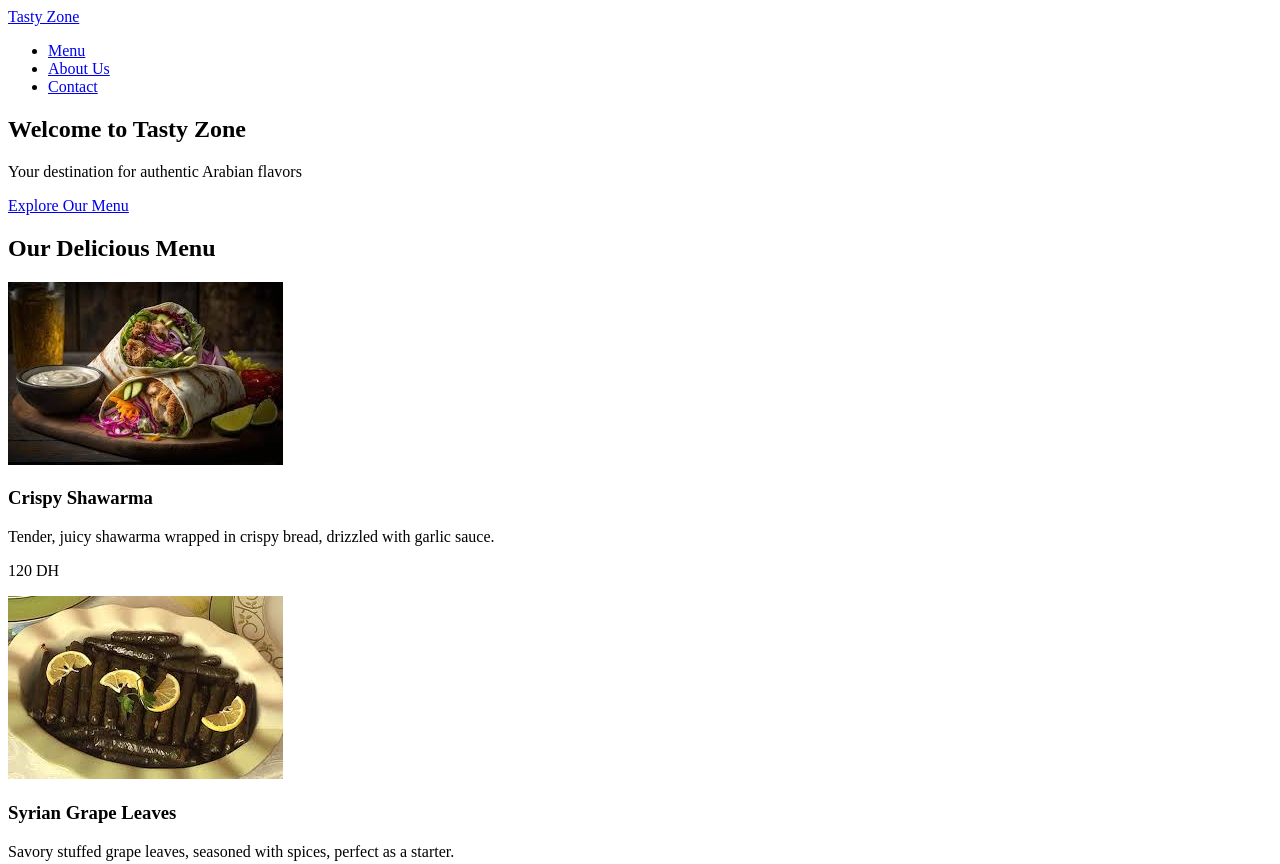
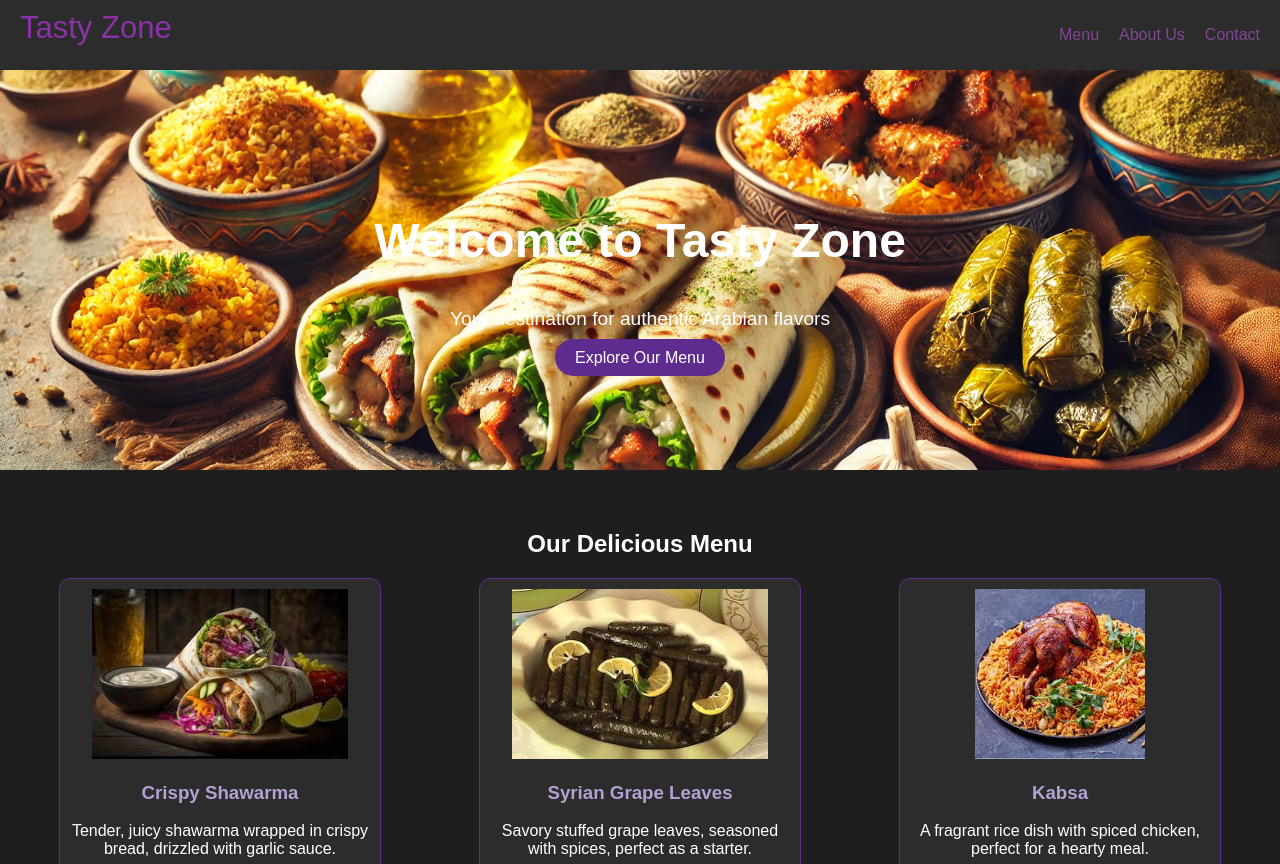
Before and after one commit to IKRAMLE/tasty-zone, a plain HTML site: page index.html in a window 1280 px wide. Shown: the top 864 px of the page. Drawn offline with Linux system fonts and the light colour scheme.

Commit message:
css updated still have the menu to work on it

```diff
--- a/index.html
+++ b/index.html
@@ -4,7 +4,7 @@
   <meta charset="UTF-8">
   <meta name="viewport" content="width=device-width, initial-scale=1.0">
   <title>Tasty Zone</title>
-  <link rel="stylesheet" href="styles.css"> <!-- Link to external CSS -->
+  <link rel="stylesheet" href="styles.css">
 </head>
 <body>
     <!-- Header Section -->
--- a/styles.css
+++ b/styles.css
@@ -0,0 +1,170 @@
+
+body {
+  font-family: Arial, sans-serif;
+  margin: 0;
+  padding: 0;
+  background-color: #1e1e1e;
+  color: #ffffff;
+}
+
+.container {
+  display: flex;
+  justify-content: space-between;
+}
+
+.navbar {
+  background-color: #2c2c2c;
+  padding: 10px 20px;
+}
+
+.navbar-brand {
+  color: #8b32a9;
+  font-size: 31px;
+  text-decoration: none;
+}
+
+.navbar-nav {
+  list-style: none;
+  display: flex;
+  gap: 20px;
+}
+
+.nav-link {
+  color: #804793;
+  text-decoration: none;
+}
+
+.nav-link:hover {
+  color: #fff;
+}
+
+/* Hero Section */
+.hero {
+  background-image: url('tastyzone.jpg');
+  background-size: cover;
+  background-position: center;
+  height: 400px;
+  display: flex;
+  flex-direction: column;
+  align-items: center;
+  justify-content: center;
+  text-align: center;
+}
+
+.hero h1 {
+  font-size: 3em;
+  font-weight: bold;
+}
+
+.hero p {
+  font-size: 1.2em;
+}
+
+.btn {
+  background-color: #5e2b8f;
+  color: #fff;
+  padding: 10px 20px;
+  border: none;
+  text-decoration: none;
+  font-size: 16px;
+  border-radius: 23px;
+}
+
+.btn:hover {
+  background-color: #3b1d53;
+}
+
+/* Section */
+.section {
+  padding: 40px 20px;
+}
+
+.section h2 {
+  text-align: center;
+  margin-bottom: 20px;
+}
+
+/* Menu Section */
+.menu-container {
+  display: flex;
+  justify-content: space-around;
+  gap: 20px;
+}
+
+.menu-item {
+  background-color: #2c2c2c;
+  border: 1px solid #5e2b8f;
+  padding: 10px;
+  border-radius: 11px;
+  text-align: center;
+  max-width: 300px;
+}
+
+.menu-item img {
+  max-width: 100%;
+  height: 170px;
+}
+
+.menu-item h3 {
+  color: #b5a0d2;
+}
+
+.price {
+  font-weight: bold;
+}
+
+/* About Section */
+.about-container {
+  display: flex;
+  align-items: center;
+  gap: 20px;
+}
+
+.about-container img {
+  max-width: 100%;
+  height: 31rem;
+  border-radius: 10px;
+}
+
+/* Contact Form */
+.contact-form {
+  max-width: 500px;
+  margin: 0 auto;
+  display: flex;
+  flex-direction: column;
+  gap: 15px;
+}
+
+.contact-form label {
+  font-size: 16px;
+}
+
+.contact-form input,
+.contact-form textarea {
+  padding: 10px;
+  border: 1px solid #5e2b8f;
+  background-color: #2c2c2c;
+  color: #fff;
+  border-radius: 3px;
+}
+
+.contact-form button {
+  align-self: center;
+}
+
+/* Footer */
+.footer {
+  background-color: #2c2c2c;
+  text-align: center;
+  padding: 20px 0;
+}
+
+.footer a {
+  color: #b5a0d2;
+  text-decoration: none;
+  margin: 0 10px;
+}
+
+.footer a:hover {
+  color: #fff;
+}
```
